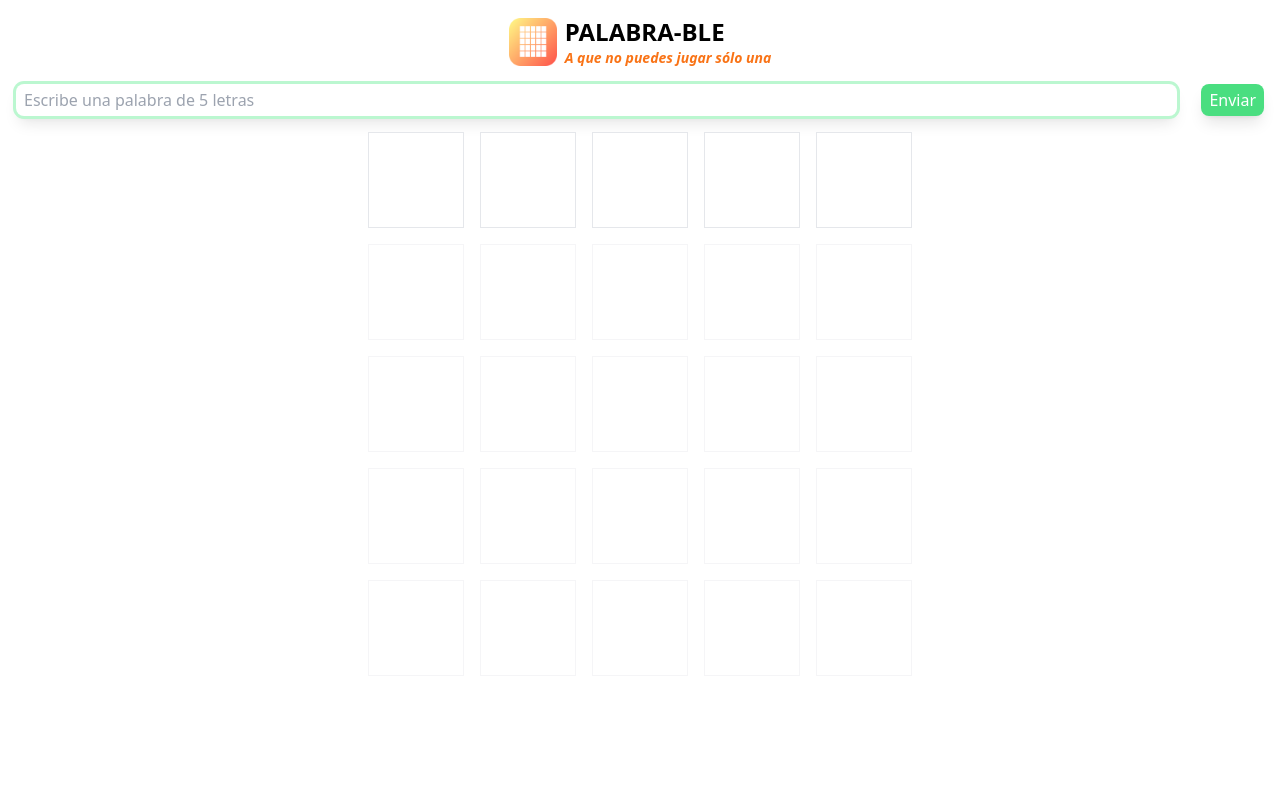
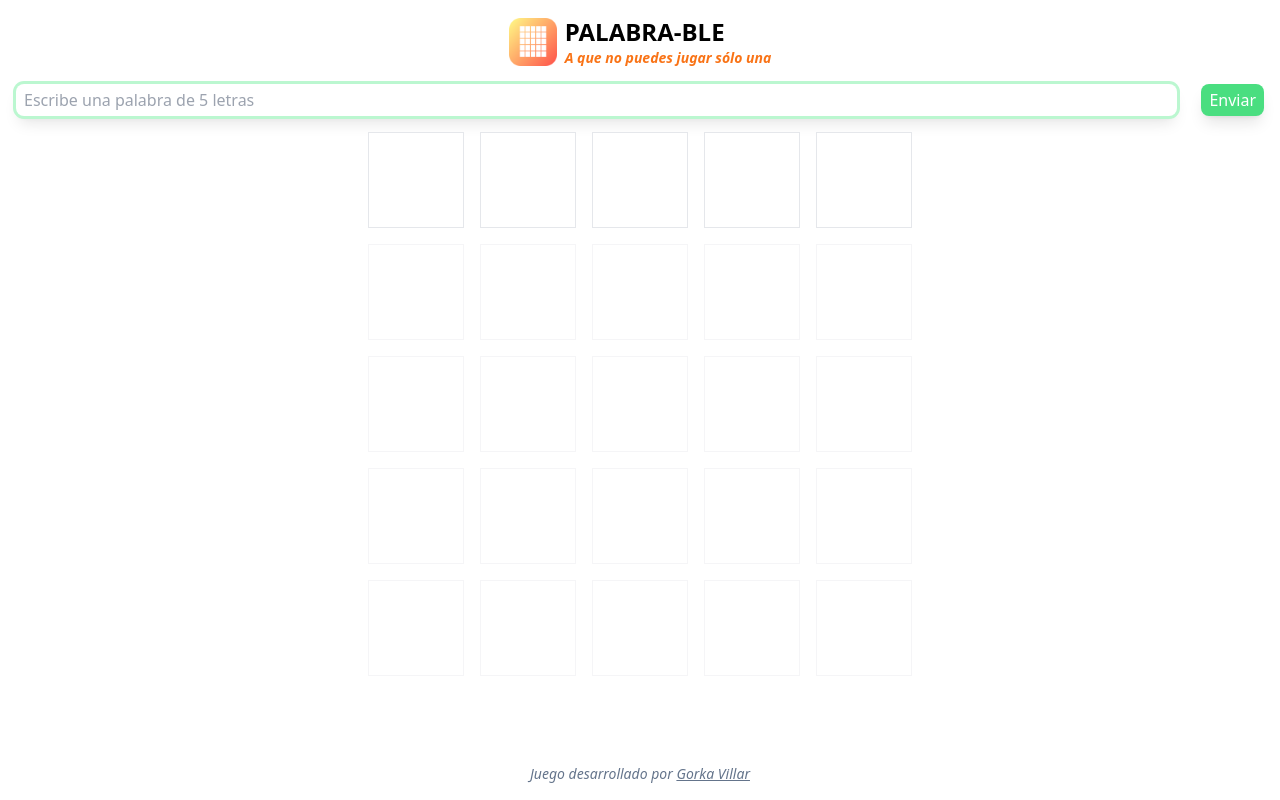
Before and after one commit to gorkavillara/palabrable, a React (Create React App) app: page / in a window 1280 px wide. Built offline with nearby package versions, Linux system fonts and the light colour scheme.

Commit message:
Copyright

```diff
--- a/src/App.js
+++ b/src/App.js
@@ -58,7 +58,7 @@ export default function App() {
   }
 
   return (
-    <div>
+    <div className="flex flex-col justify-between min-h-screen">
       <div
         onClick={(e) => {
           console.log(e.key);
@@ -112,8 +112,7 @@ export default function App() {
                           ? "bg-gray-500 text-white"
                           : "bg-yellow-400"
                     }
-                    ${
-                      i > tryNumber && "opacity-40"
+                    ${i > tryNumber && "opacity-40"
                     }
                     `}
                 >
@@ -135,6 +134,7 @@ export default function App() {
           ))}
         </div>
       </div>
+      <span className="mb-4 text-center italic text-sm text-slate-500">Juego desarrollado por <a href="https://gorkavillar.dev" target="_blank noreferrer" className="underline">Gorka Villar</a></span>
       <Modal
         showCloseIcon={false}
         open={modalOpen}
```
